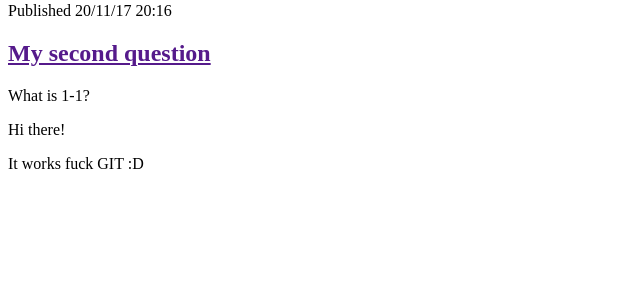
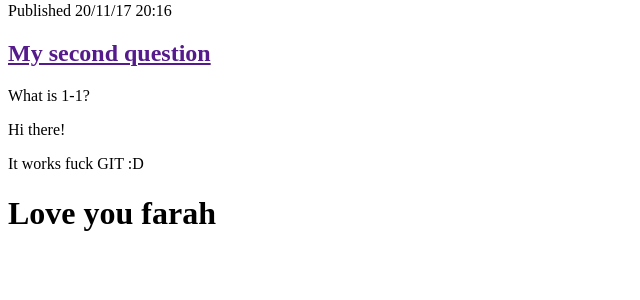
Before and after one commit to joerow/physicsquiz, a Django app: page / in a window 1280 px wide. Shown: the part 183-483 px from the top of the page, without its empty margins (0-640 px from the left). Run offline with Django 3.2, Linux system fonts and the light colour scheme.

Commit message:
Added Farah

```diff
--- a/question/templates/question/question_list.html
+++ b/question/templates/question/question_list.html
@@ -20,8 +20,12 @@
             <p>What is 1-1?</p>
         </div>
 
+        <div>
+            <p>Hi there!</p>
+            <p>It works fuck GIT :D</p>
+            <h1>Love you farah</h1>
+        </div>
 
-        <p>Hi there!</p>
-        <p>It works fuck GIT :D</p>
+
     </body>
 </html>
```
